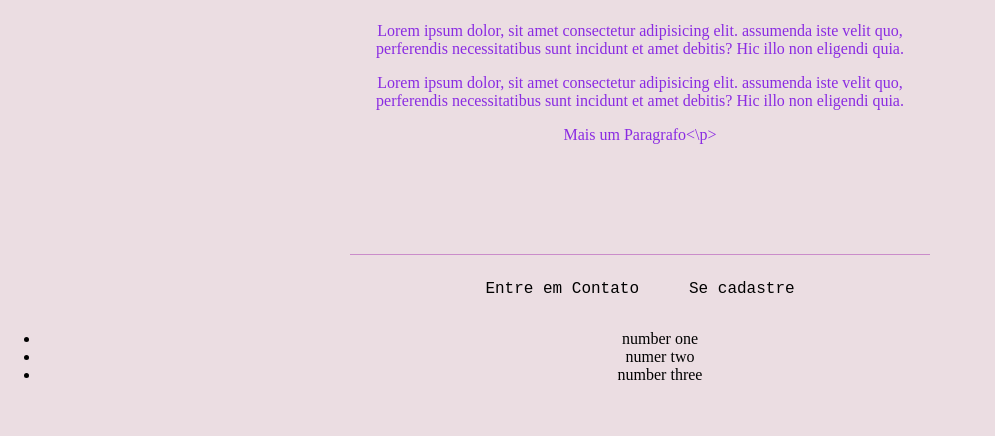
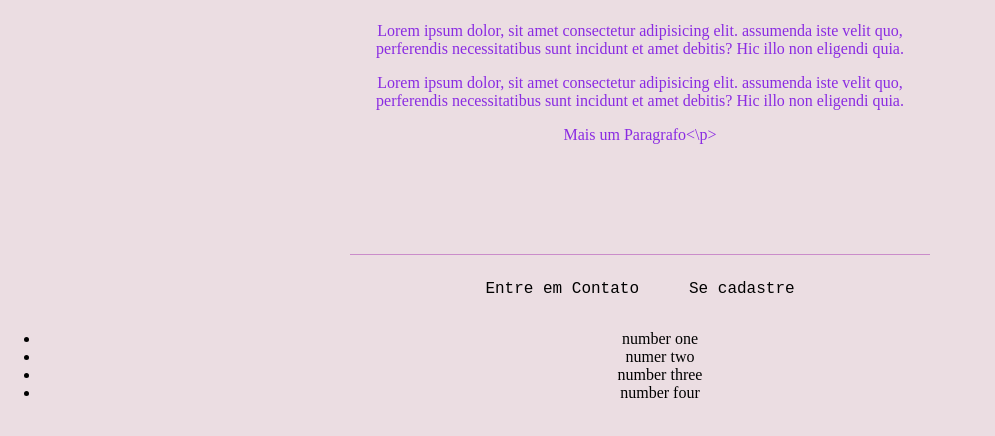
Before and after one commit to soaresronan9012/projeto01RS, a plain HTML site: page index.html in a window 1280 px wide. Shown: the part 364-800 px from the top of the page, without its empty margins (0-995 px from the left). Drawn offline with Linux system fonts and the light colour scheme.

Commit message:
Atualizar o index.html

```diff
--- a/index.html
+++ b/index.html
@@ -32,6 +32,7 @@
             <li>number one</li>
             <li>numer two</li>
             <li>number three</li>
+            <li>number four</li>
         </ul>
 
     </footer>
```
